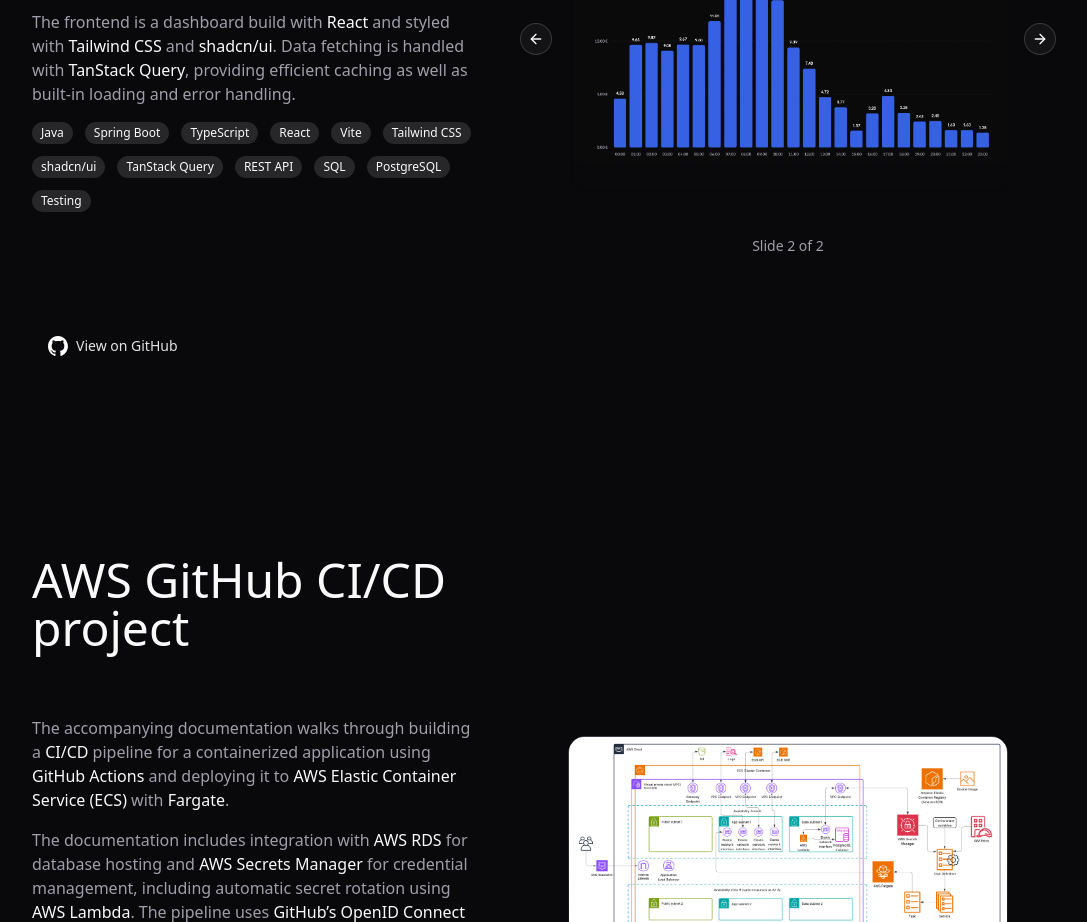
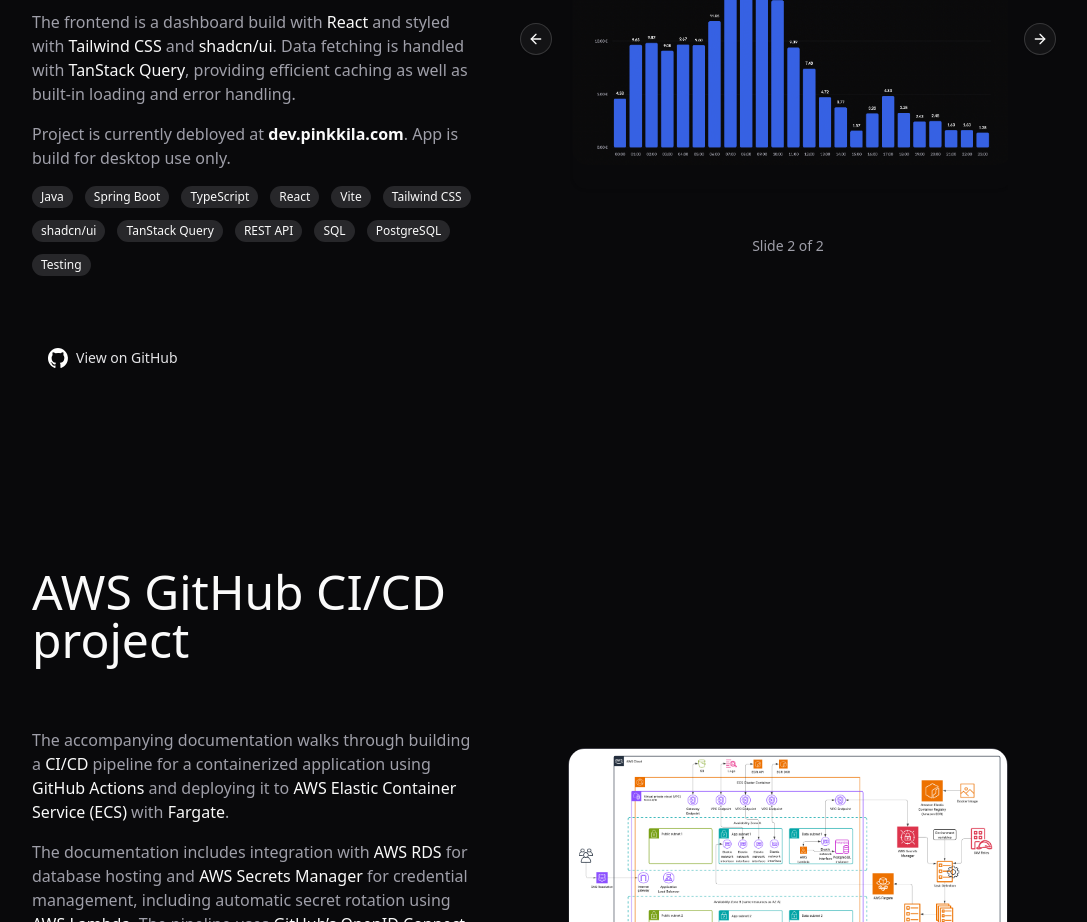
Before and after one commit to pinkkila/pinkkila-website, a React (Vite) app: page /projects in a window 1280 px wide. Shown: the part 1540-2462 px from the top of the page, without its empty margins (120-1207 px from the left). Built offline with nearby package versions, Linux system fonts and the light colour scheme.

Commit message:
modify project descreption

```diff
--- a/src/components/Projects.tsx
+++ b/src/components/Projects.tsx
@@ -134,6 +134,15 @@
                 and <Highlight>shadcn/ui</Highlight>. Data fetching is handled
                 with <Highlight>TanStack Query</Highlight>, providing efficient
                 caching as well as built-in loading and error handling.
+              </p>
+              <p className="text-muted-foreground">
+                Project is currently debloyed at{" "}
+                <a
+                  target="_blank"
+                  href="https://dev.pinkkila.com"
+                  rel="noopener noreferrer"
+                  className="text-foreground font-bold hover:underline hover:text-accent-foreground"
+                >dev.pinkkila.com</a>. App is build for desktop use only.
               </p>
             </>
           }
```
